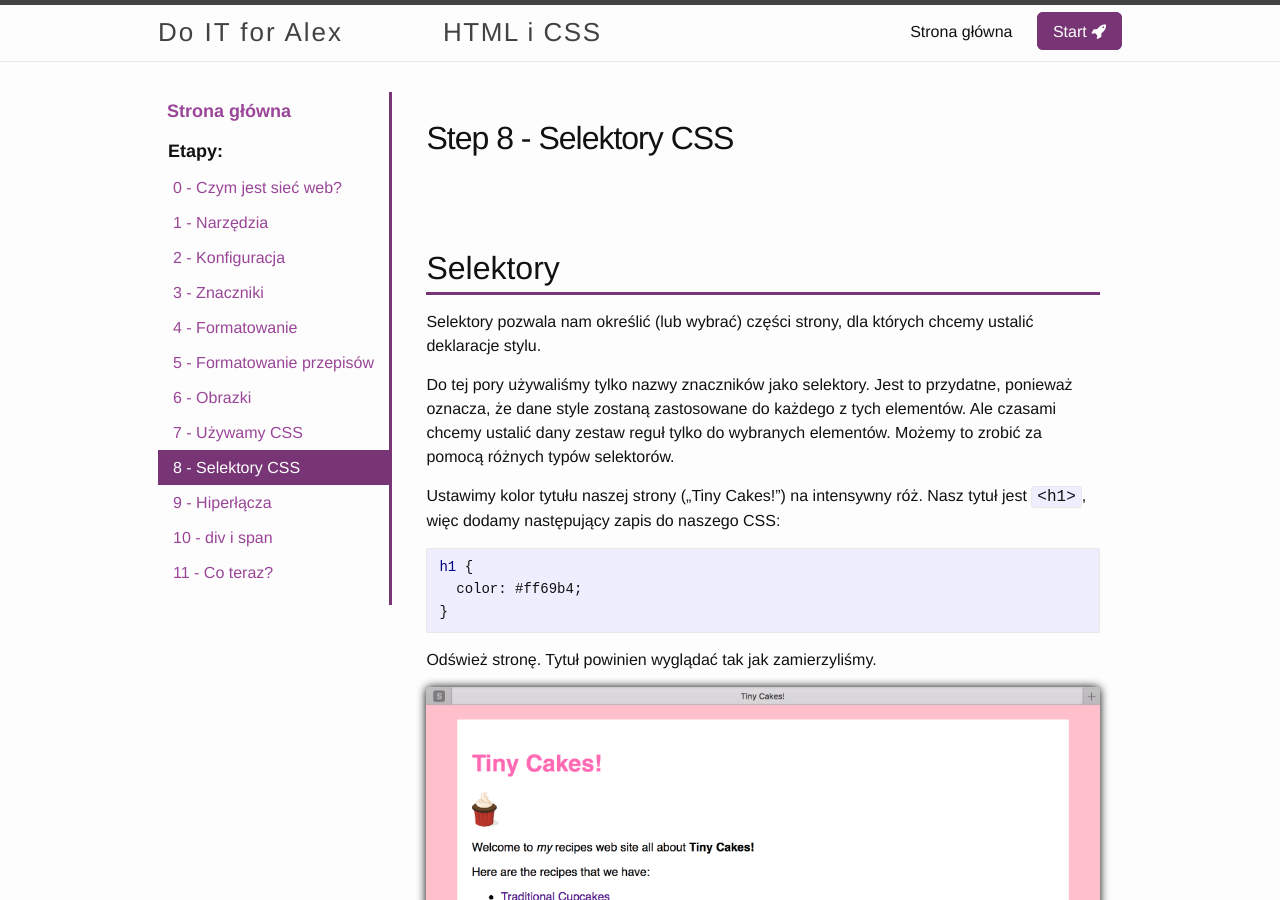
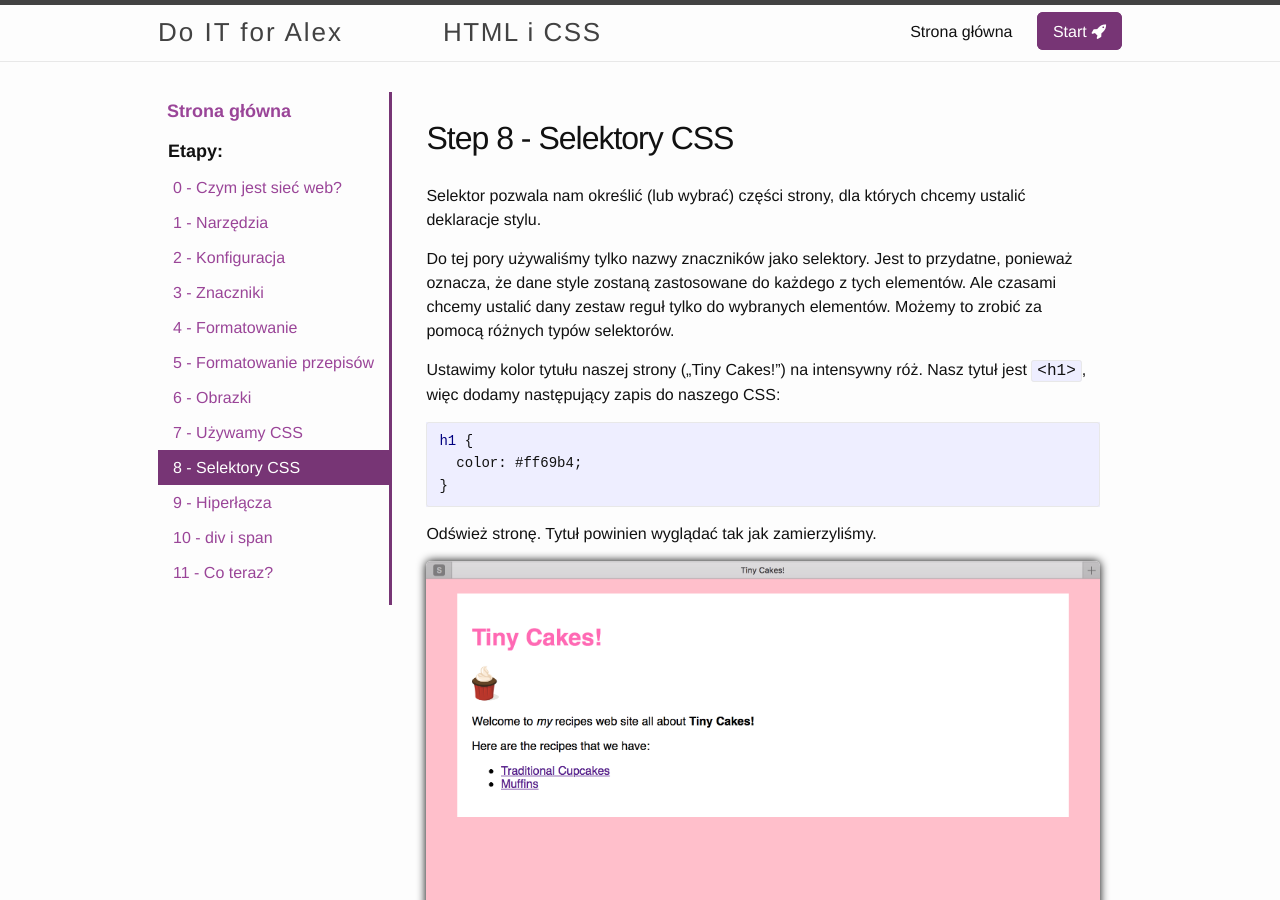
Before and after one commit to doITforAlex/HTML-CSS, a Jekyll site: the page built from _steps/step8.markdown, in a window 1280 px wide and 900 px high. Built offline with Jekyll 4.4.1, drawn with Linux system fonts in a browser that asks for light colours; nearby versions of some CDN libraries.

Commit message:
move text

```diff
--- a/_steps/step0.markdown
+++ b/_steps/step0.markdown
@@ -4,6 +4,8 @@ number: 0
 title: Czym jest sieć web?
 permalink: step0/
 ---
+
+Obecnie każdy korzysta z Internetu, ale rzadko zastanawiamy się, co się dzieje pod spodem, dlaczego nasz komputer i nasza przeglądarka są wstanie pokazać coś, co napisała osoba setki kilometrów stąd.
 
 ## Co będziemy dzisiaj robić?
 
--- a/_steps/step2.markdown
+++ b/_steps/step2.markdown
@@ -4,6 +4,8 @@ number: 2
 title: Konfiguracja
 permalink: step2/
 ---
+
+Zaczynamy naszą pracę od przytowania środowiska pracy.
 
 ## Co fajnego stworzymy?
 
--- a/_steps/step5.markdown
+++ b/_steps/step5.markdown
@@ -155,5 +155,3 @@ Popatrz na poniższy kod `muffins.html` jeśli potrzebujesz pomocy.
 
 
 Super, stworzyliśmy 3 strony: jedną domową i dwie podstrony z przepisami.
-
-Nasze strony są jednak trochę za proste, prawda? Większość stron kulinarnych posiada obrazki. Tym zajmiemy się w kolejnym kroku.
--- a/_steps/step6.markdown
+++ b/_steps/step6.markdown
@@ -4,6 +4,7 @@ number: 6
 title: Obrazki
 permalink: step6/
 ---
+Nasze strony są jednak trochę za proste, prawda? Większość stron kulinarnych posiada obrazki. Tym zajmiemy się w kolejnym kroku.
 
 ## Obrazki
 
--- a/_steps/step8.markdown
+++ b/_steps/step8.markdown
@@ -5,9 +5,7 @@ title: Selektory CSS
 permalink: step8/
 ---
 
-## Selektory
-
-Selektory pozwala nam określić (lub wybrać) części strony, dla których chcemy ustalić deklaracje stylu.
+Selektor pozwala nam określić (lub wybrać) części strony, dla których chcemy ustalić deklaracje stylu.
 
 Do tej pory używaliśmy tylko nazwy znaczników jako selektory.
 Jest to przydatne, ponieważ oznacza, że dane style zostaną zastosowane do każdego z tych elementów. Ale czasami chcemy ustalić dany zestaw reguł tylko do wybranych elementów. Możemy to zrobić za pomocą różnych typów selektorów.
```
